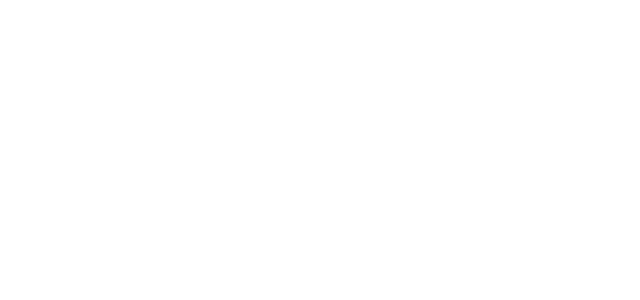
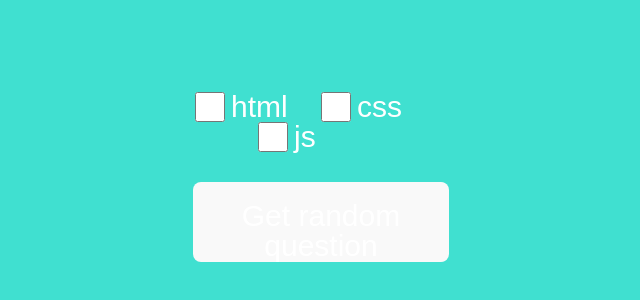
Before and after one commit to Otcocuka/pfolio, a React (Vite) app: page /pfolio/helpyourself in a window 1280 px wide. Shown: the part 1098-1398 px from the top of the page, without its empty margins (319-959 px from the left). Before the commit the page ends 800 px from the top, so only its background shows below. Built offline with nearby package versions, Linux system fonts and the light colour scheme; no server answers.

Commit message:
adding feature: -helpYourself page with a random question common for frontend interviews and a detailed answer for it from google sheet I collected:you can choose question category, press button and get a question paired with an answer from ChatGPT

```diff
--- a/src/App.css
+++ b/src/App.css
@@ -225,6 +225,7 @@
 
 
 .helpYourself{
+  padding-top: 150px;
   height: 100vh;
   width: 100%;
   height: 100vh;
@@ -232,16 +233,49 @@
   justify-content: center;
   align-items: center;
   flex-wrap: wrap;
+  gap:1rem;
+}
+.choose_category{
+  display: flex;
+  flex-wrap: wrap;
+  flex-basis: 20%;
+  justify-content: center;
+  align-items: center;
+}
+
+.checkbox{
+  display: block;
+  height: 1rem;
+  width: 1rem;
+  margin-right: 0.2rem;
+}
+.label{
+  display: block;
+  height: 1rem;
+  width: 3rem;
+}
+.choose_category_button{
+margin-top: 1rem;
+}
+
+.question_wrapper{
+  display: flex;
 }
 .question{
-  height: 300px;
+  font-size: 20px;
+  height: 100%;
   width: 500px;
   background-color: white;
   color: black;
 }
 .output{
-  height: 300px;
-  width: 500px;
+  font-size: 15px;
+  height: 100%;
+  width: 900px;
   background-color: white;
   color: black;
 }
+.hidden_block{
+  display: block;
+  margin-right: 20px ;
+}
--- a/src/components/Hero.jsx
+++ b/src/components/Hero.jsx
@@ -1,10 +1,10 @@
 
 
-function Hero(props) {
+function Hero({data = "Hi there! I'm  Damir Farziev"}) {
 
   return (
     <div className="hero">
-        <h1>'Hi there! I&apos;m  Damir Farziev'</h1>
+        <h1>{data}</h1>
     </div>
   )
 }
--- a/src/pages/HelpYourself.jsx
+++ b/src/pages/HelpYourself.jsx
@@ -1,48 +1,118 @@
-import  {  useEffect, useState } from 'react'
+import { useEffect, useState } from "react";
+import Hero from '../components/Hero'
+function HelpYourself() {
 
-function HelpYourself() {
-    const [data,setData]= useState()
-    const getData = async()=>{
+  const [data, setData] = useState();
+  const [currentIndex, setCurrentIndex] = useState(0);
+  const [selectedCategory, setSelectedCategory] = useState("");
+  const [isSubmitClicked, setIsSubmitClicked] = useState(false);
+
+  const getData = async () => {
     try {
       const res = await fetch(
-                'https://sheet.best/api/sheets/627e1b13-42f6-43e9-80dd-fec1b699b8f0'
-            )
-            const data = await res.json()
+        "https://sheet.best/api/sheets/627e1b13-42f6-43e9-80dd-fec1b699b8f0"
+      );
+      const data = await res.json();
       setData(Object.keys(data).map((key) => data[key]));
-            // console.log(data[1].question);
+      console.log(data);
     } catch (error) {
       console.log(error);
+    }
+  };
 
-        }
+  useEffect(() => {
+    getData();
+  }, []);
+
+  const getRandomIndex = (min, max) => {
+    return Math.floor(Math.random() * (max - min + 1)) + min;
+  };
+
+  const handleNextQuestion = () => {
+    let minIndex = 0;
+    let maxIndex = 0;
+
+    if (selectedCategory === "html") {
+      minIndex = 0;
+      maxIndex = 10;
+    } else if (selectedCategory === "css") {
+      minIndex = 11;
+      maxIndex = 38;
+    } else if (selectedCategory === "js") {
+      minIndex = 39;
+      maxIndex = 106;
+    } else {
+      return; // Если категория не выбрана, ничего не делаем
     }
 
-    useEffect(()=>{
-        getData()
-    },[])
+    setCurrentIndex(getRandomIndex(minIndex, maxIndex));
+  };
+
+  const handleCheckboxChange = (category) => {
+    setSelectedCategory(category);
+    setIsSubmitClicked(false);
+    // Сбросить текущий индекс при изменении категории
+  };
+
+  const handleFormSubmit = () => {
+    // Проверка, отмечены ли чекбоксы
+    if (selectedCategory === "") {
+      setIsSubmitClicked(true);
+    } else {
+      handleNextQuestion(); // Переход к следующему вопросу при успешной проверке
+    }
+  };
+
 
   return (
     <>
-  {data?.map((item,i)=>(
-  <div className='helpYourself' key={i}>HelpYourself
-  {/* не забудь связать чекбоксы */}
-  <input type="checkbox" />
-  <label htmlFor="checkbox">html</label>
-  <input type="checkbox" />
-  <label htmlFor="checkbox">css</label>
-  <input type="checkbox" />
-  <label htmlFor="checkbox">js</label>
-  <button>submit</button>
-  <div className="question">
-    {item.question}
+    <Hero data={'HelpYourself: get a random common frontend interview question'}/>
+    <div className="helpYourself">
+
+      {/* свяжите чекбоксы с обработчиком */}
+
+      <div className="choose_category">
+
+
+
+      {isSubmitClicked && selectedCategory === "" && (
+          <div className="hidden_block">Please select category.</div>
+        )}
+
+
+
+      <input className="checkbox"
+        id="html"
+        type="checkbox"
+        checked={selectedCategory === "html"}
+        onChange={() => handleCheckboxChange("html")}
+      />
+      <label className="label" htmlFor="html">html</label>
+      <input className="checkbox"
+        id="css"
+        type="checkbox"
+        checked={selectedCategory === "css"}
+        onChange={() => handleCheckboxChange("css")}
+      />
+      <label className="label" htmlFor="css">css</label>
+      <input className="checkbox"
+        id="js"
+        type="checkbox"
+        checked={selectedCategory === "js"}
+        onChange={() => handleCheckboxChange("js")}
+      />
+      <label className="label" htmlFor="js">js</label>
+      <button className="choose_category_button button-primary" onClick={handleFormSubmit}>Get random question</button>
       </div>
-  <div className="output">
-  {item.answer}
+      {data && (
+        <div className="question_wrapper" data={currentIndex} key={currentIndex}>
+          <div className="question">{data[currentIndex]?.question}</div>
+          <div className="output">{data[currentIndex]?.answer}</div>
         </div>
+      )}
     </div>
-  ))}
   </>
-
-  )
+  );
 }
 
-export default HelpYourself
+export default HelpYourself;
```
Also changed, not shown: src/components/HelpList.jsx (added, +20 -0 lines). Lines whose indentation alone changed are shown as unchanged.
